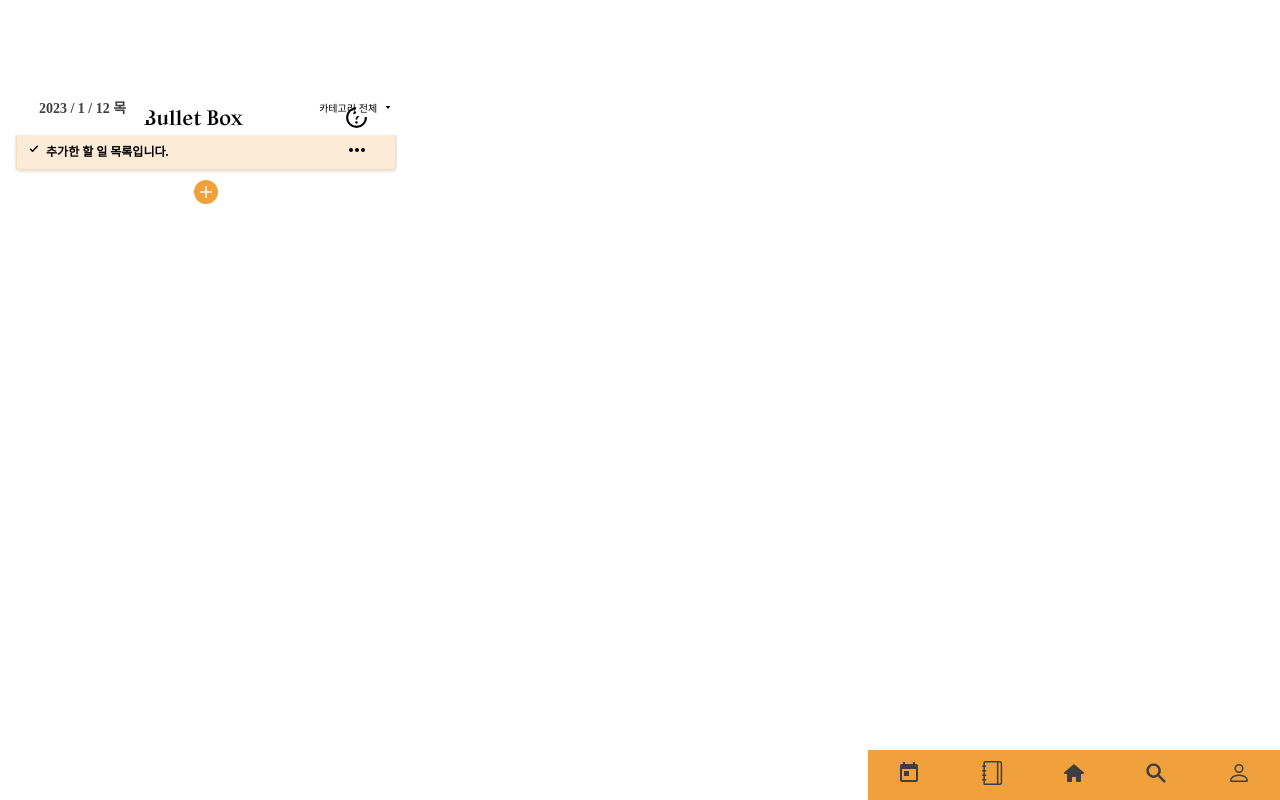
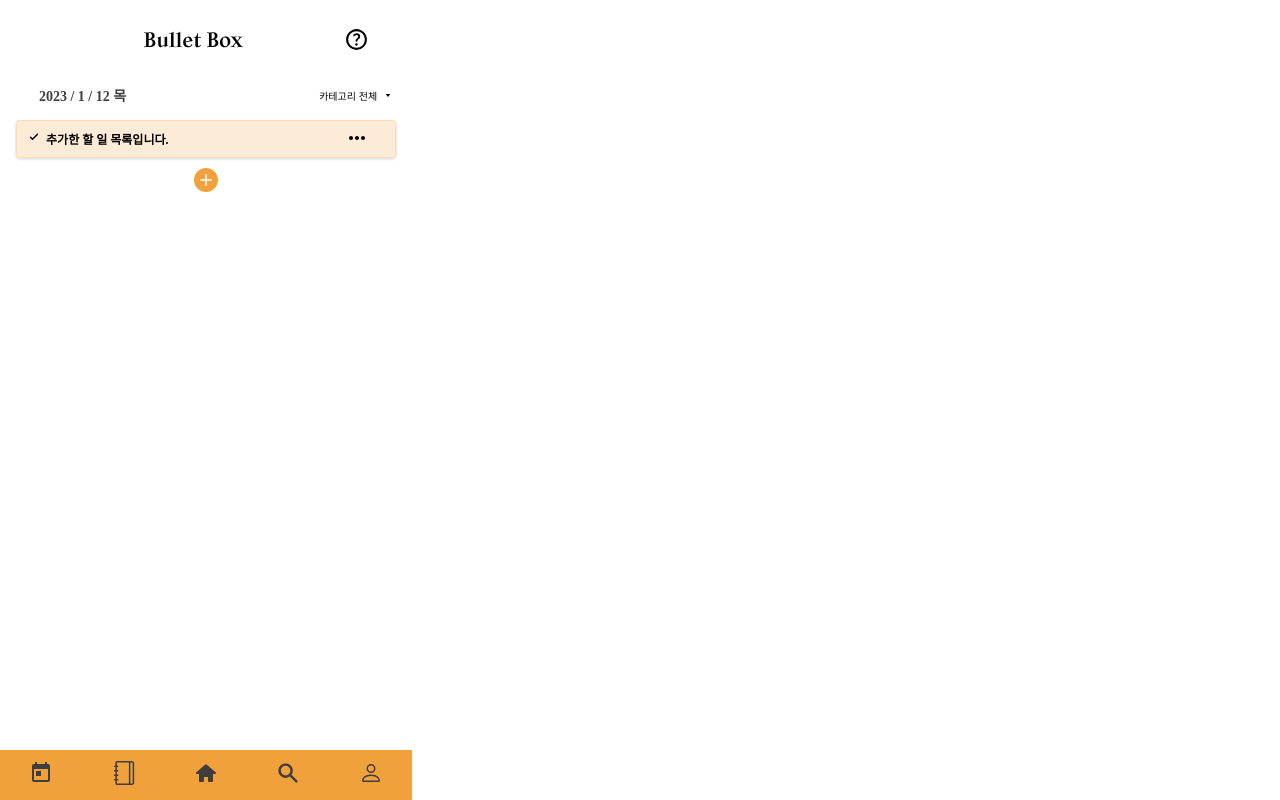
Before and after one commit to BulletBoxProject/BulletBox-project-FE-, a React (Create React App) app: page /dailys in a window 1280 px wide. Built offline with nearby package versions, Linux system fonts and the light colour scheme; no server answers.

Commit message:
design: 전체 레이아웃 수정

```diff
--- a/src/layout/Layout.jsx
+++ b/src/layout/Layout.jsx
@@ -42,6 +42,6 @@ const Container = styled.div`
 
 const PageContainer = styled.div`
   height: 85vh;
-  margin-top: 20%;
+  margin-top: 17%;
   padding: 0 3.9% 4.05vh 3.9%;
 `;
--- a/src/layout/footer/Footer.jsx
+++ b/src/layout/footer/Footer.jsx
@@ -16,9 +16,6 @@ const FooterDiv = styled.div`
   position: fixed;
   display: flex;
   width: 100%;
-  justify-content: flex-end;
   bottom: 0;
-  right: 0;
-
   background-color: var(--color-main);
 `;
--- a/src/layout/header/screen/Header.jsx
+++ b/src/layout/header/screen/Header.jsx
@@ -48,7 +48,7 @@ const HeaderDiv = styled.div`
   display: flex;
   align-items: center;
   justify-content: center;
-  padding-top: 8%;
+  padding-top: 3vh;
   background-color: white;
   top: 0px;
   left: 0px;
--- a/src/pages/Login.jsx
+++ b/src/pages/Login.jsx
@@ -2,7 +2,7 @@ import React from "react";
 
 import LogInContainer from "../components/logIn/screen/LogInContainer";
 
-const Login = () => {
+const LogIn = () => {
   return (
     <>
       <LogInContainer />
@@ -10,4 +10,4 @@ const Login = () => {
   );
 };
 
-export default Login;
+export default LogIn;
```
